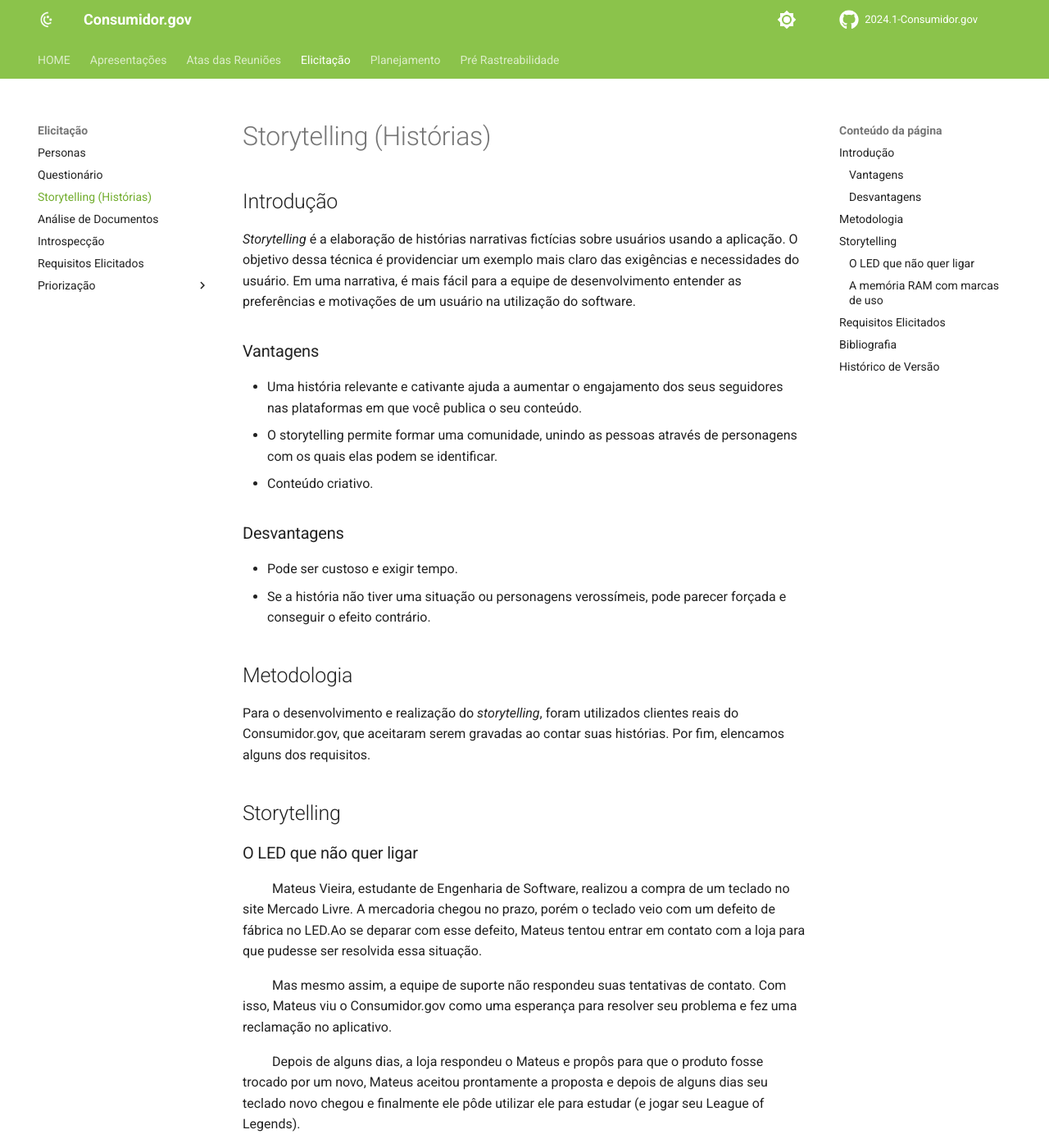
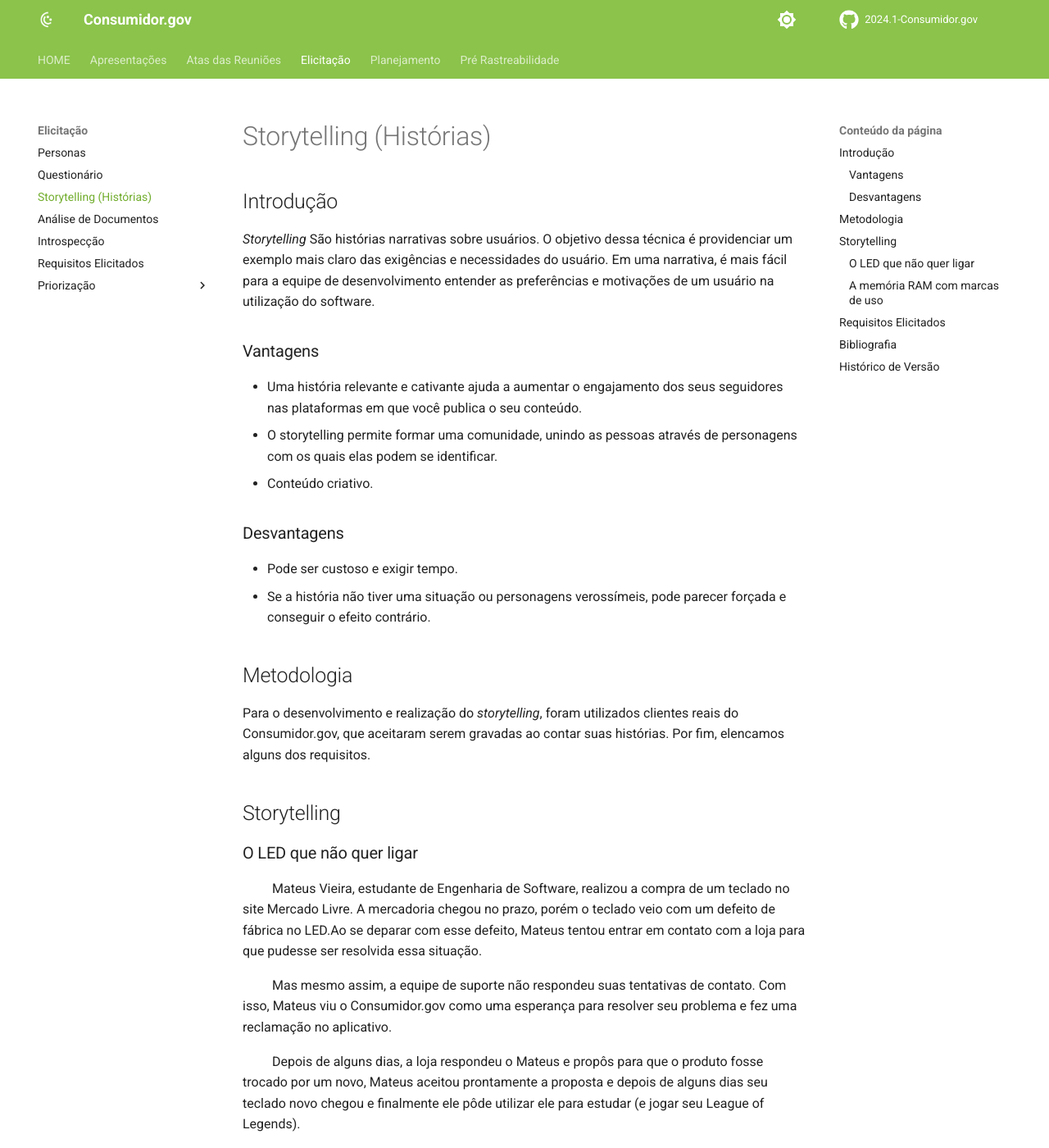
Before and after one commit to Requisitos-de-Software/2024.1-Grupo08, an MkDocs documentation site: the page built from docs/Elicitação/Storytelling.md, in a window 1280 px wide and 1400 px high. Shown: the whole window at 82% size. Built offline with MkDocs 1.6.1 and Material for MkDocs 9.7.7, drawn with Linux system fonts in a browser that asks for light colours; comment, search, counter and statistics services are not loaded.

Commit message:
Update Storytelling.md

```diff
--- a/docs/Elicitação/Storytelling.md
+++ b/docs/Elicitação/Storytelling.md
@@ -2,7 +2,7 @@
 
 ## Introdução
 
-_Storytelling_ é a elaboração de histórias narrativas fictícias sobre usuários usando a aplicação. O objetivo dessa técnica é providenciar um exemplo mais claro das exigências e necessidades do usuário. Em uma narrativa, é mais fácil para a equipe de desenvolvimento entender as preferências e motivações de um usuário na utilização do software.
+_Storytelling_ São histórias narrativas sobre usuários. O objetivo dessa técnica é providenciar um exemplo mais claro das exigências e necessidades do usuário. Em uma narrativa, é mais fácil para a equipe de desenvolvimento entender as preferências e motivações de um usuário na utilização do software.
 
 ### Vantagens
 
```
Also changed, not shown: other parts of docs/Elicitação/Storytelling.md (+1 -1 lines).
